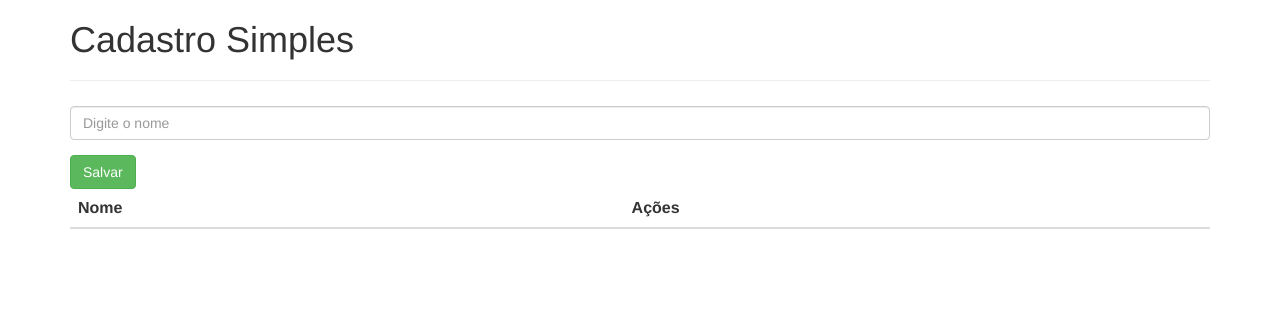
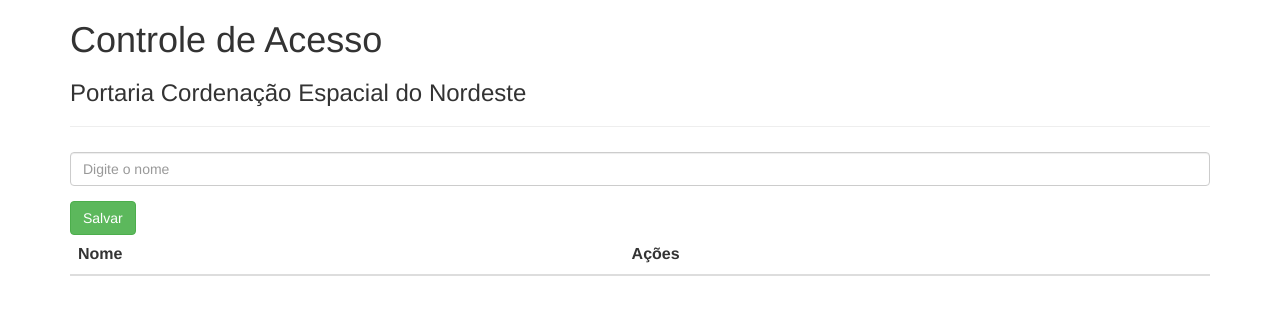
Before and after one commit to joapedu/acess_control, a plain HTML site: page frontend/index.html in a window 1280 px wide. Drawn offline with nearby package versions, Linux system fonts and the light colour scheme; no server answers.

Commit message:
Cadastro Simples
Foco no controle de acesso a Portaria da COENE

```diff
--- a/frontend/index.html
+++ b/frontend/index.html
@@ -6,7 +6,8 @@
     </head>
     <body>
         <div class="container">
-            <h1>Cadastro Simples</h1>
+            <h1>Controle de Acesso</h1>
+            <h3>Portaria Cordenação Espacial do Nordeste</h3>
             <hr>
             <div>
                 <input name='id' type='hidden' />
```
